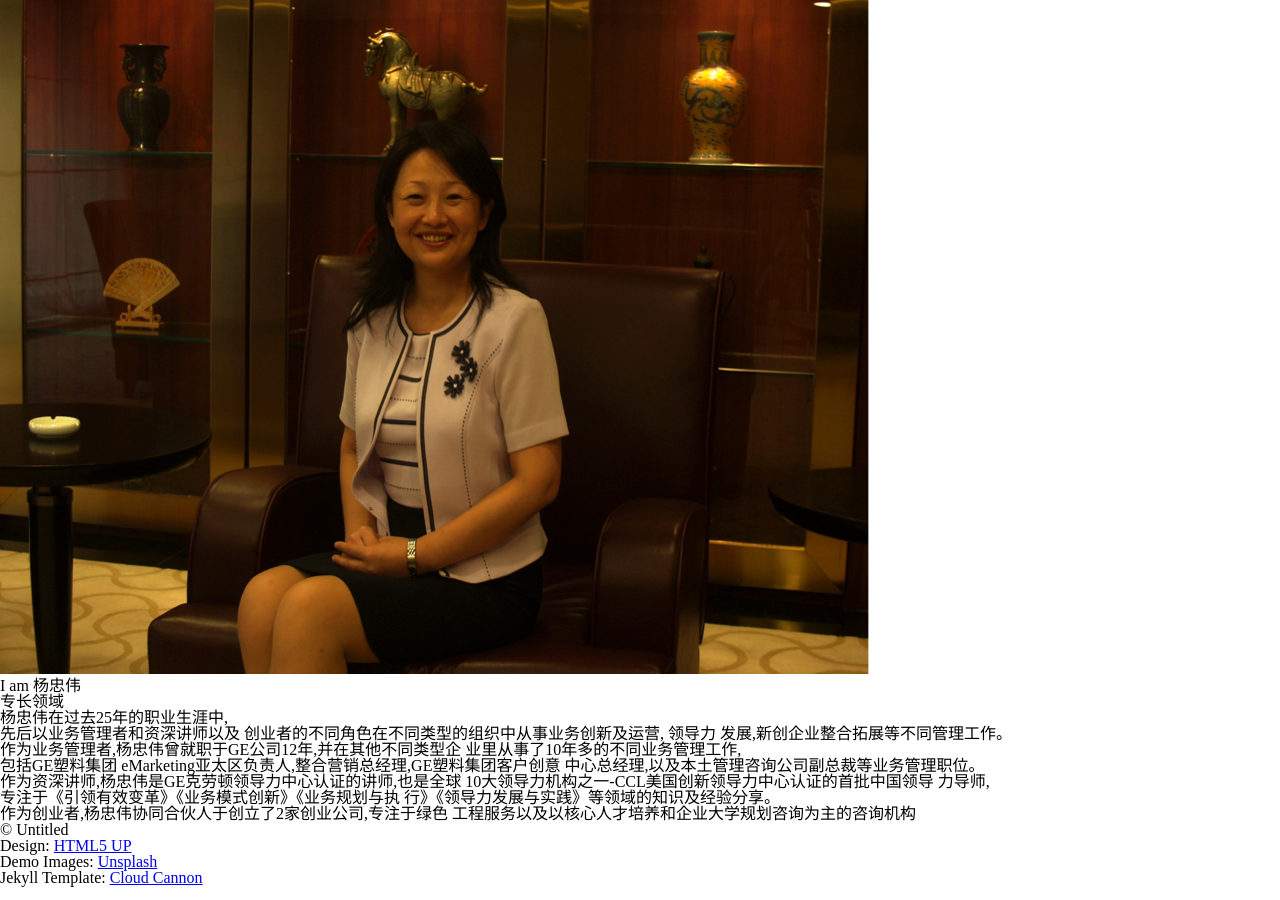
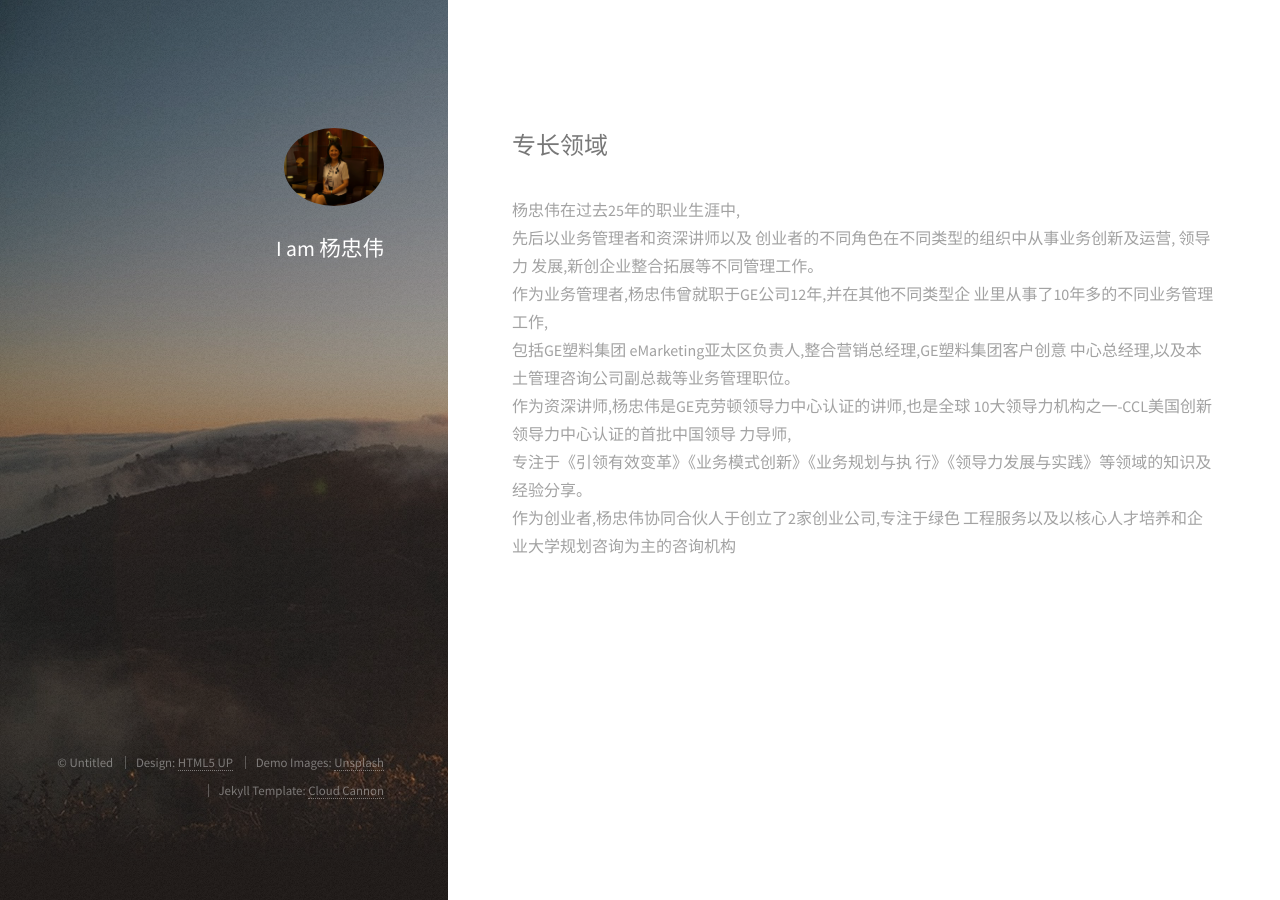
Before and after one commit to yhmgt/yhmgt.github.io, a Jekyll site: the page built from yangzhongwei.html, in a window 1280 px wide. Built offline with Jekyll 4.4.1, drawn with Linux system fonts in a browser that asks for light colours.

Commit message:
update css

```diff
--- a/_layouts/yangzhongwei.html
+++ b/_layouts/yangzhongwei.html
@@ -10,12 +10,9 @@
   		<script src="/js/member/jquery.poptrox.min.js"></script>
   		<script src="/js/member/skel.min.js"></script>
   		<script src="/js/member/init.js"></script>
-  		<noscript>
-  			<!--link rel="stylesheet" href="/css/member/main.css" /-->
-  			<link rel="stylesheet" href="/css/member/skel.css" />
-  			<link rel="stylesheet" href="/css/member/style.css" />
-  			<link rel="stylesheet" href="/css/member/style-xlarge.css" />
-  		</noscript>
+        <link rel="stylesheet" href="/css/member/skel.css" type="text/css">
+        <link rel="stylesheet" href="/css/member/style.css" type="text/css">
+        <link rel="stylesheet" href="/css/member/style-xlarge.css" type="text/css">
   		<!--[if lte IE 8]><link rel="stylesheet" href="/css/ie/v8.css" /><![endif]-->
   	</head>
 
```
